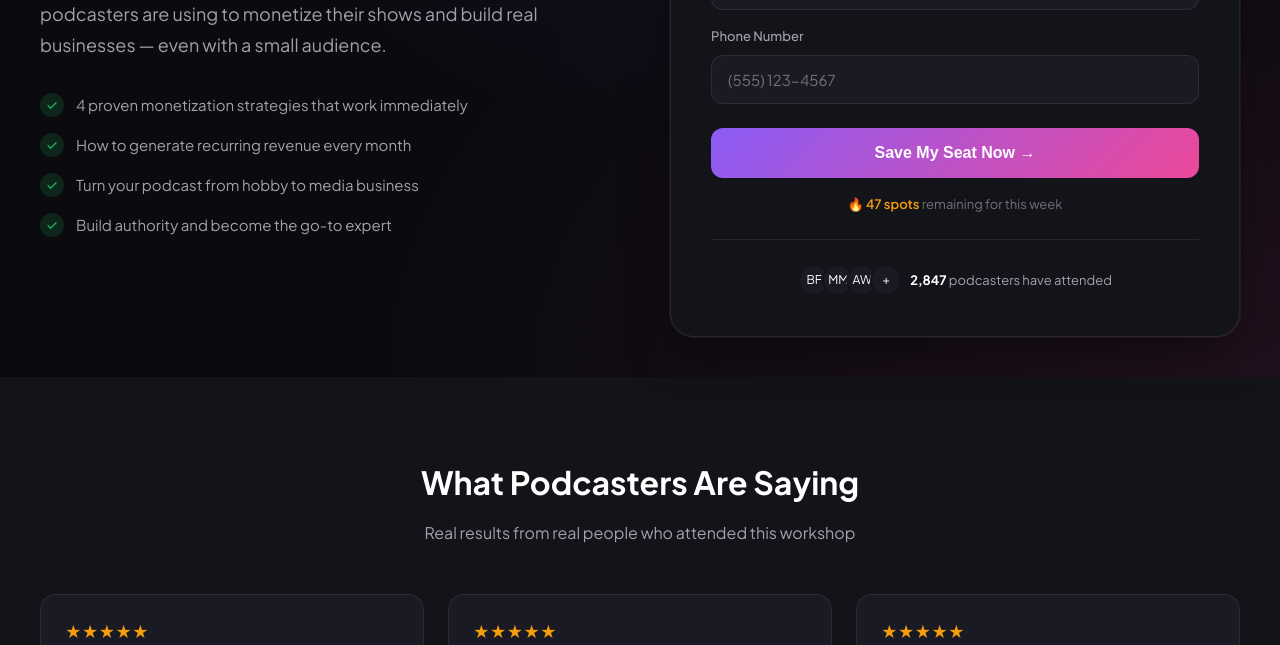
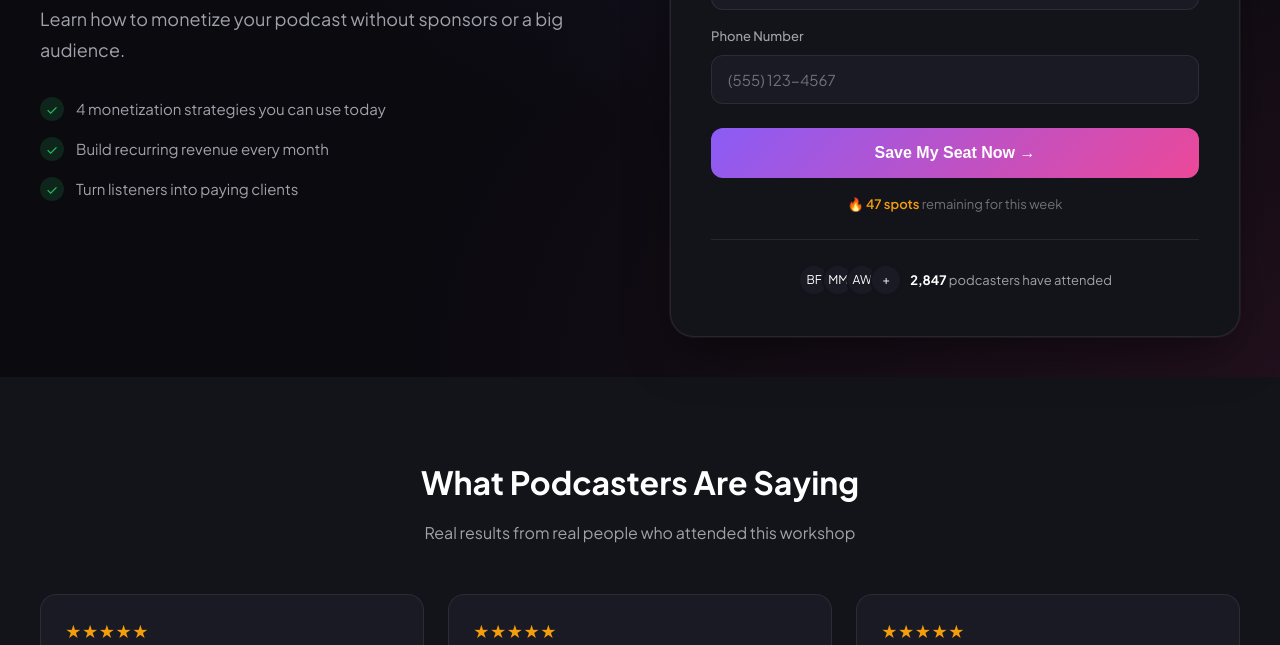
Before and after one commit to BillionaireByram/podcast-to-profits-funnel, a plain HTML site: page index.html in a window 1280 px wide. Shown: the part 455-1100 px from the top of the page. Drawn offline with Linux system fonts and the light colour scheme.

Commit message:
Simplify hero section copy

```diff
--- a/index.html
+++ b/index.html
@@ -564,24 +564,20 @@
             <div class="hero-content">
                 <div class="badge">Free Live Workshop</div>
                 <h1>Scale Your Podcast to <span>$100K+</span> Without Sponsors or a Huge Audience</h1>
-                <p class="hero-subtitle">Join Brendan Boyd and discover the exact blueprint that podcasters are using to monetize their shows and build real businesses — even with a small audience.</p>
+                <p class="hero-subtitle">Learn how to monetize your podcast without sponsors or a big audience.</p>
 
                 <div class="features">
                     <div class="feature">
                         <div class="feature-icon">✓</div>
-                        <span>4 proven monetization strategies that work immediately</span>
+                        <span>4 monetization strategies you can use today</span>
                     </div>
                     <div class="feature">
                         <div class="feature-icon">✓</div>
-                        <span>How to generate recurring revenue every month</span>
+                        <span>Build recurring revenue every month</span>
                     </div>
                     <div class="feature">
                         <div class="feature-icon">✓</div>
-                        <span>Turn your podcast from hobby to media business</span>
-                    </div>
-                    <div class="feature">
-                        <div class="feature-icon">✓</div>
-                        <span>Build authority and become the go-to expert</span>
+                        <span>Turn listeners into paying clients</span>
                     </div>
                 </div>
             </div>
```
